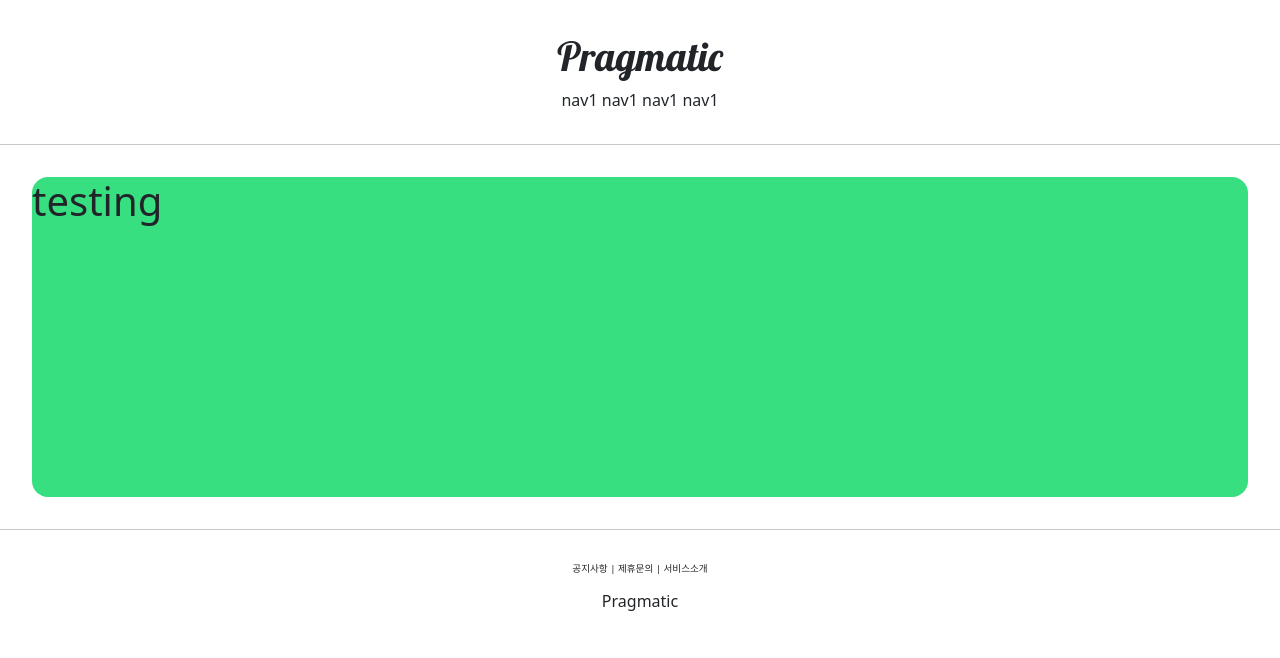
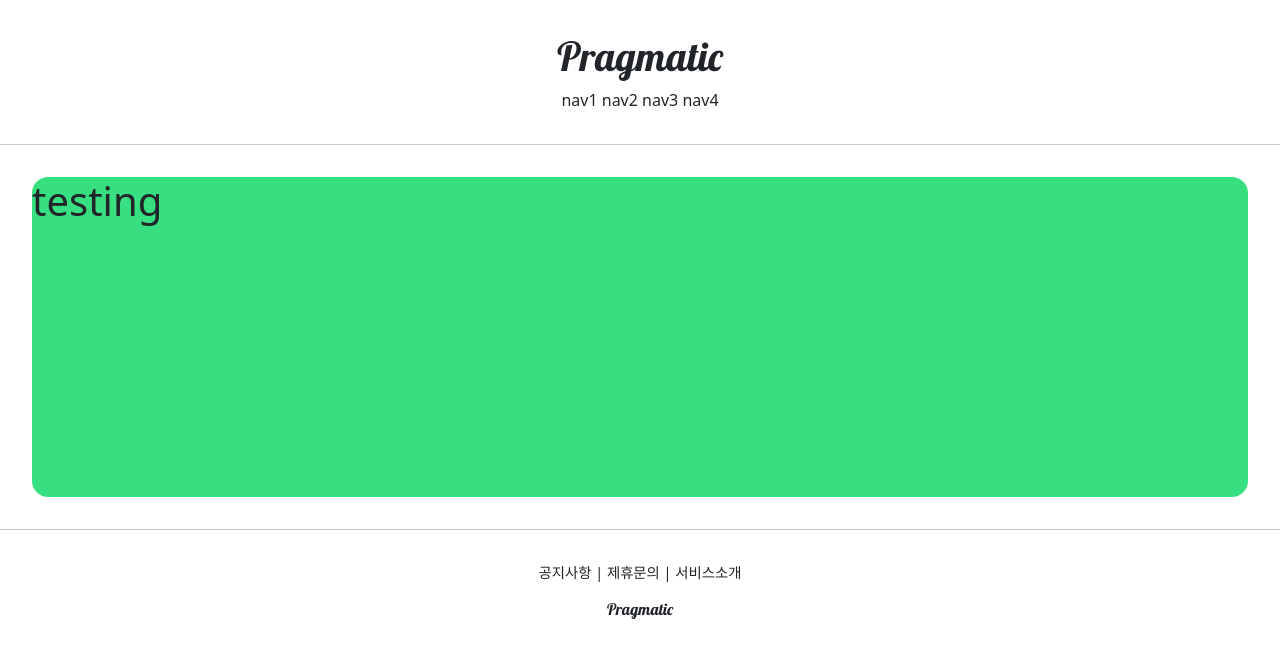
Before and after one commit to bluedawn123/djangoInflearn, a Django app: page /account/hello_world/ in a window 1280 px wide. Shown: the top 658 px of the page. Run offline with Django 3.2, Linux system fonts and the light colour scheme.

Commit message:
chapter 11. css

```diff
--- a/static/base.css
+++ b/static/base.css
@@ -1,3 +1,17 @@
-.pragmatic_footer_logo {
+.pragmatic_logo {
     font-family: 'Lobster', cursive;
 }
+
+.pragmatic_footer_button {
+    font-size: .9rem;
+}
+
+.pragmatic_footer {
+    text-align:center;
+    margin-top: 2rem;
+}
+
+.pragmatic_header {
+    text-align:center;
+    margin: 2rem 0;
+}
--- a/templates/footer.html
+++ b/templates/footer.html
@@ -1,13 +1,13 @@
-    <div style="text-align:center; margin-top: 2rem;"><!-- div는 가능한 폭을 모두 쓴다. -->
+    <div class="pragmatic_footer">
 
-        <div style="font-size: .6rem;">
+        <div class="pragmatic_footer_button">
             <span>공지사항</span>  |
             <span>제휴문의</span>  |
             <span>서비스소개</span>
 
         </div>
         <div style="margin-top: 1rem;">
-            <h6 clss="pragmatic_footer_logo">Pragmatic</h6>
+            <h6 class="pragmatic_logo">Pragmatic</h6>
         </div>
 
     </div>
@@ -22,6 +22,7 @@
 
     <!-- css적용전
         <div style="text-align:center; margin-top: 2rem;"> div는 가능한 폭을 모두 쓴다.
+
         <div style="font-size: .6rem;">
             <span>공지사항</span>  |
             <span>제휴문의</span>  |
--- a/templates/header.html
+++ b/templates/header.html
@@ -1,12 +1,12 @@
-    <div style="text-align:center; margin: 2rem 0; ">  <!--마진을 2개로 나뉘서 하면, 처음은 상하, 두번째는 좌우 마진-->
+    <div class="pragmatic_header">
         <div>
-            <h1 style="font-family: 'Lobster', cursive;">Pragmatic</h1>
+            <h1 class="pragmatic_logo">Pragmatic</h1>
         </div>
         <div>
             <span>nav1</span>
-            <span>nav1</span>
-            <span>nav1</span>
-            <span>nav1</span>
+            <span>nav2</span>
+            <span>nav3</span>
+            <span>nav4</span>
         </div>
 
     </div>                     <!--헤더 부분도 이렇게 나눌 수 있다. -->
```
Also changed, not shown: templates/head.html (+6 -2 lines), README.md.
